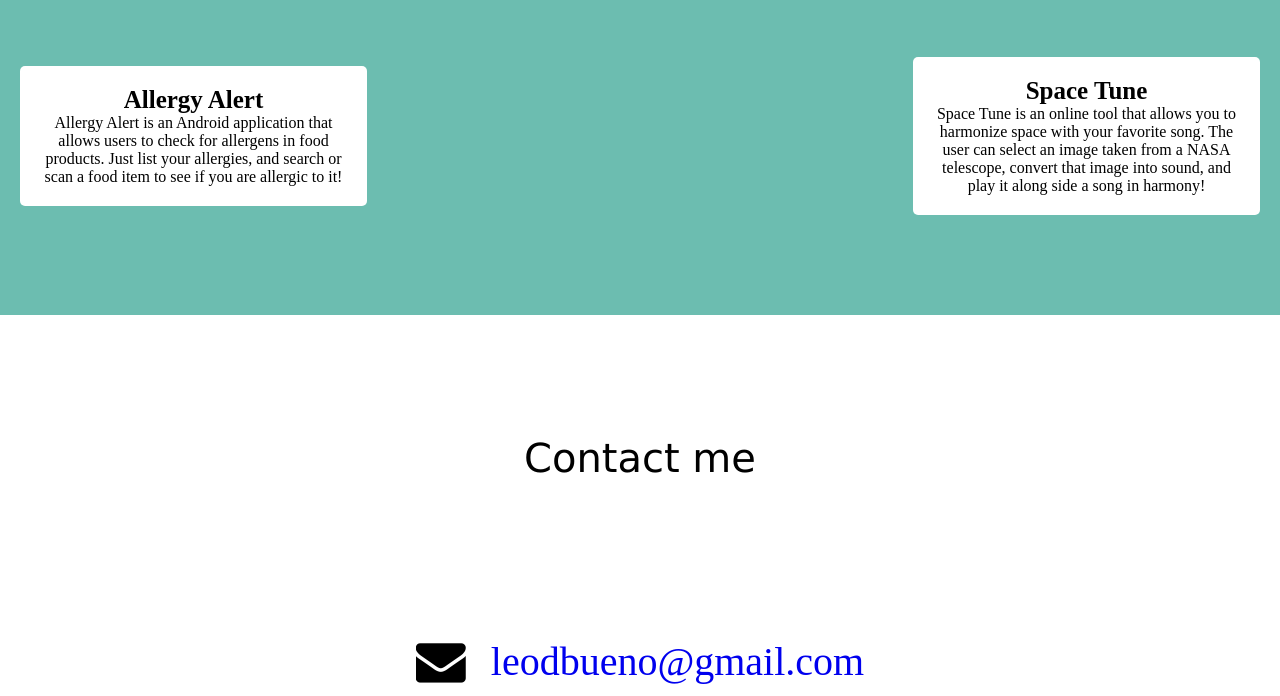
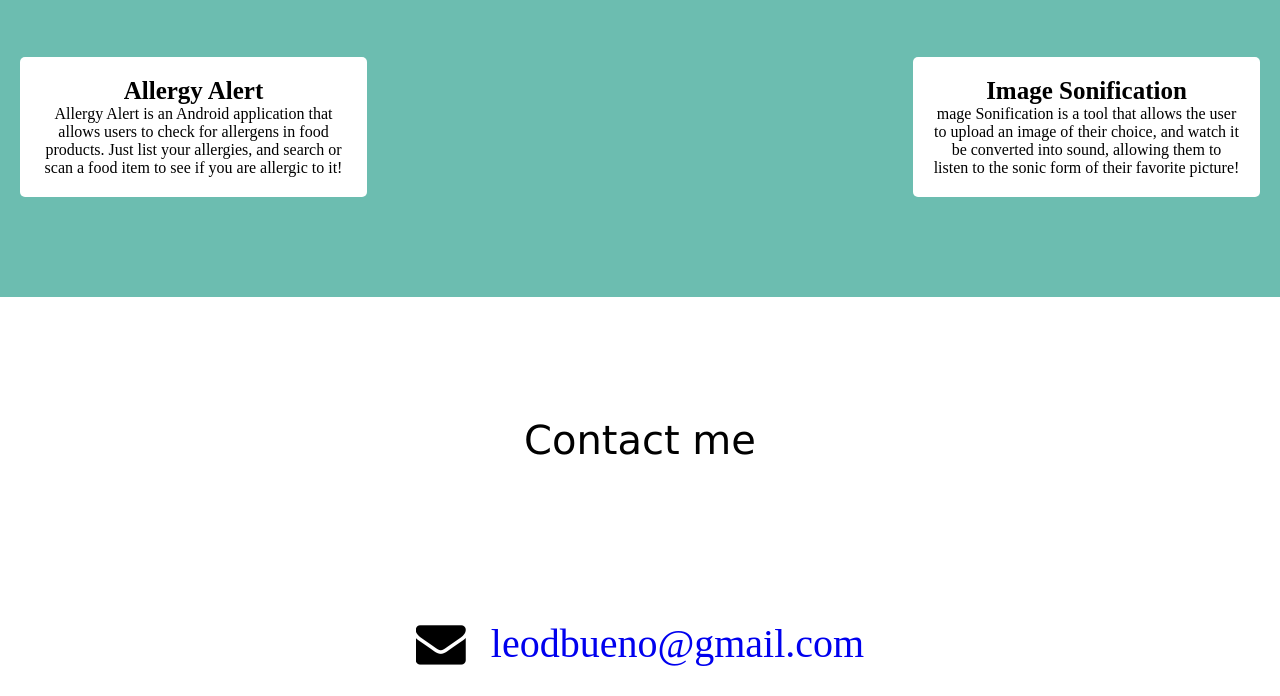
Before and after one commit to LeoBueno15/personal_site, a plain HTML site: page index.html in a window 1280 px wide. Shown: the part 1699-2395 px from the top of the page. Drawn offline with Linux system fonts and the light colour scheme.

Commit message:
Update index.html

```diff
--- a/index.html
+++ b/index.html
@@ -72,8 +72,8 @@
                 </div>
                 <div class="card">
                     <div class="box">
-                        <div class="text">Space Tune</div>
-                        <p>Space Tune is an online tool that allows you to harmonize space with your favorite song. The user can select an image taken from a NASA telescope, convert that image into sound, and play it along side a song in harmony!</p>
+                        <div class="text">Image Sonification</div>
+                        <p>mage Sonification is a tool that allows the user to upload an image of their choice, and watch it be converted into sound, allowing them to listen to the sonic form of their favorite picture!</p>
                     </div>
                 </div>
             </div>
```
